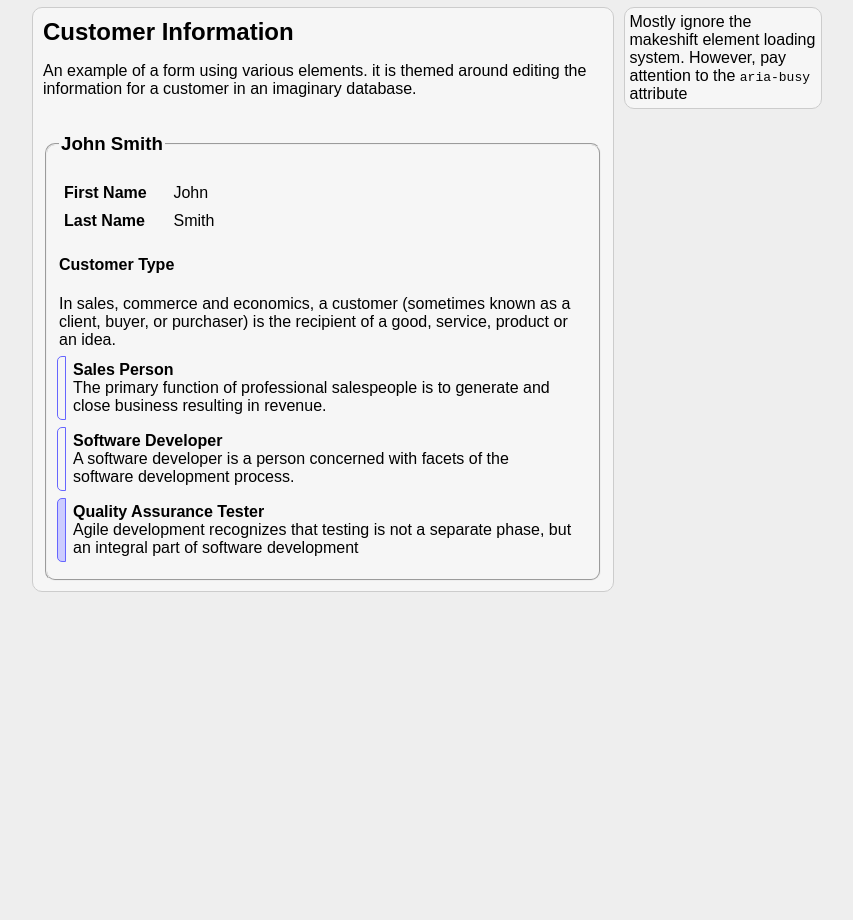
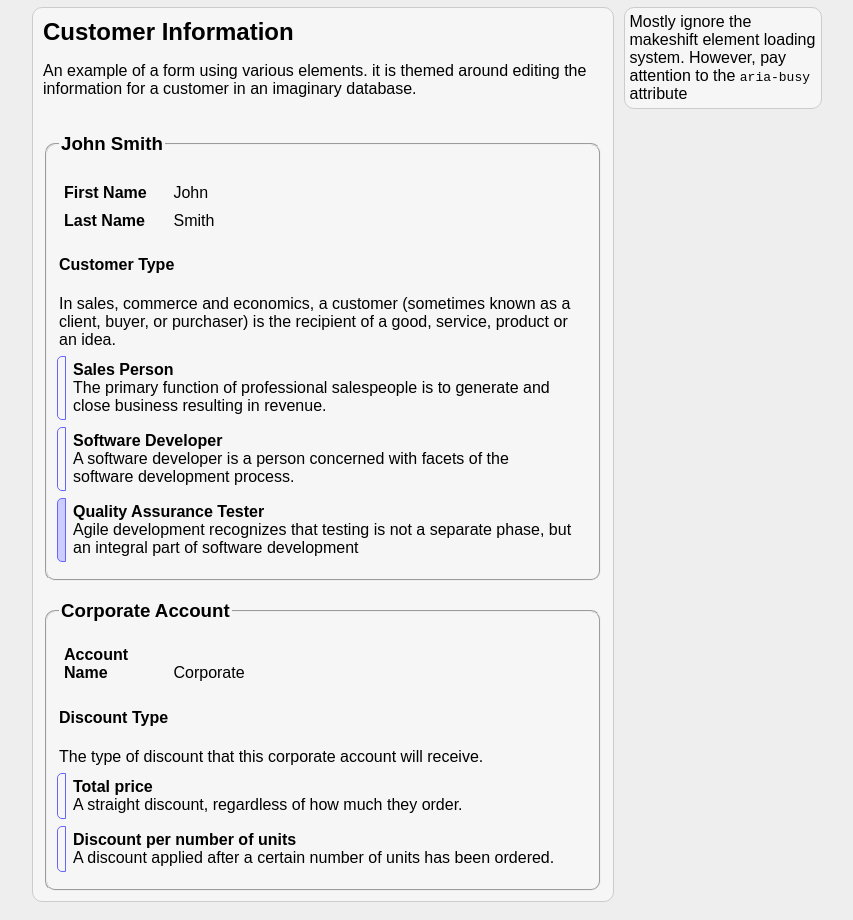
Before and after one commit to JasonTarka/a11y-examples, a website: page demo/index.html in a window 1280 px wide. Shown: the part 146-1066 px from the top of the page, without its empty margins (208-1061 px from the left). Before the commit the page ends 800 px from the top, so only its background shows below. Drawn offline with nearby package versions, Linux system fonts and the light colour scheme.

Commit message:
Wrapping demo in form + adding second group

```diff
--- a/demo/index.html
+++ b/demo/index.html
@@ -38,6 +38,7 @@
 			 role="alert"
 		></div>
 
+		<form>
 			<fieldset>
 				<legend><h3>John Smith</h3></legend>
 
@@ -56,7 +57,7 @@
 						"options": {
 							"sales": {
 								"summary": "Sales Person",
-							"description": " The primary function of professional salespeople is to generate and close business resulting in revenue."
+								"description": "The primary function of professional salespeople is to generate and close business resulting in revenue."
 							},
 							"developer": {
 								"summary": "Software Developer",
@@ -71,6 +72,34 @@
 					}
 				</div>
 			</fieldset>
+			<fieldset>
+				<legend><h3>Corporate Account</h3></legend>
+
+				<div data-src="clickToEdit">
+					{"title": "Account Name", "contents": "Corporate", "name": "accountName"}
+				</div>
+
+				<!-- TODO: Insert a slider control -->
+
+				<div data-src="radioGroup">
+					{
+						"name": "discountType",
+						"title": "Discount Type",
+						"description": "The type of discount that this corporate account will receive.",
+						"options": {
+							"sales": {
+								"summary": "Total price",
+								"description": "A straight discount, regardless of how much they order."
+							},
+							"developer": {
+								"summary": "Discount per number of units",
+								"description": "A discount applied after a certain number of units has been ordered."
+							}
+						}
+					}
+				</div>
+			</fieldset>
+		</form>
 	</main>
 
 	<aside>
```
Lines whose indentation alone changed are shown as unchanged.
